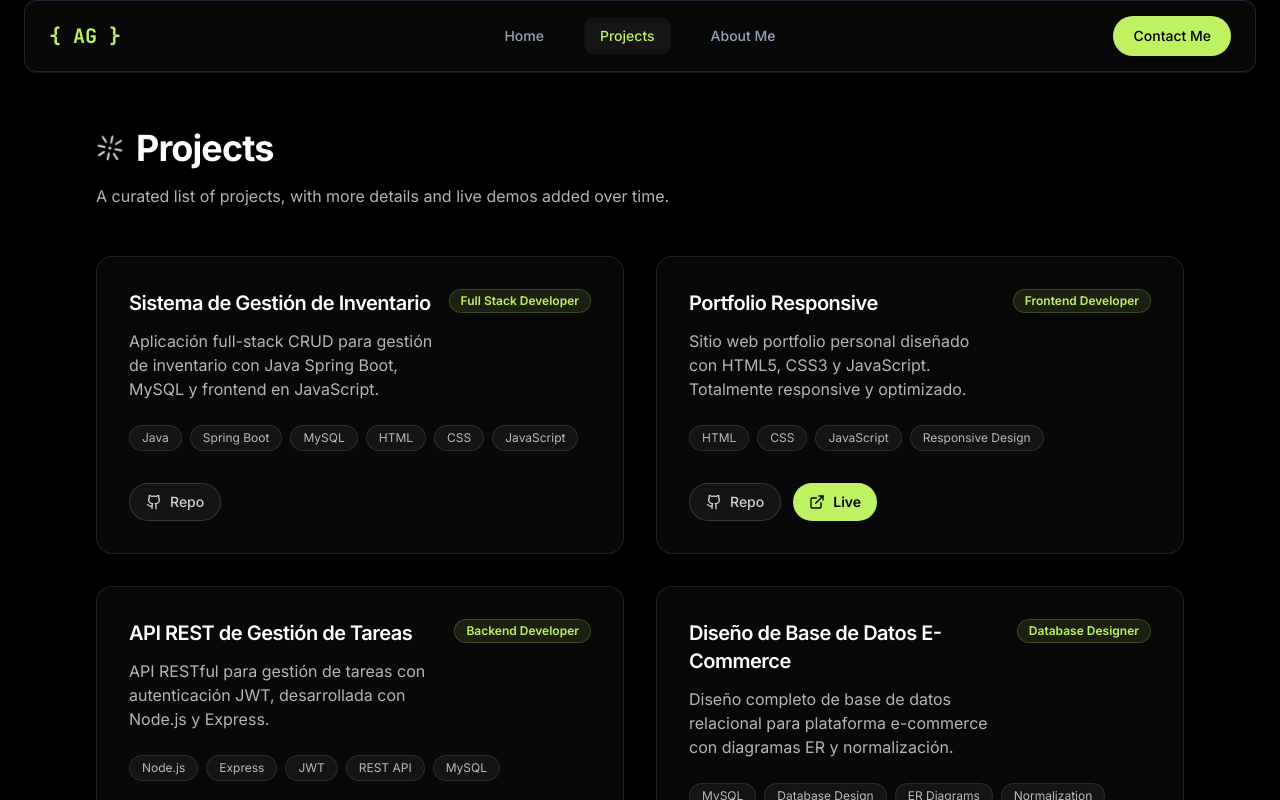
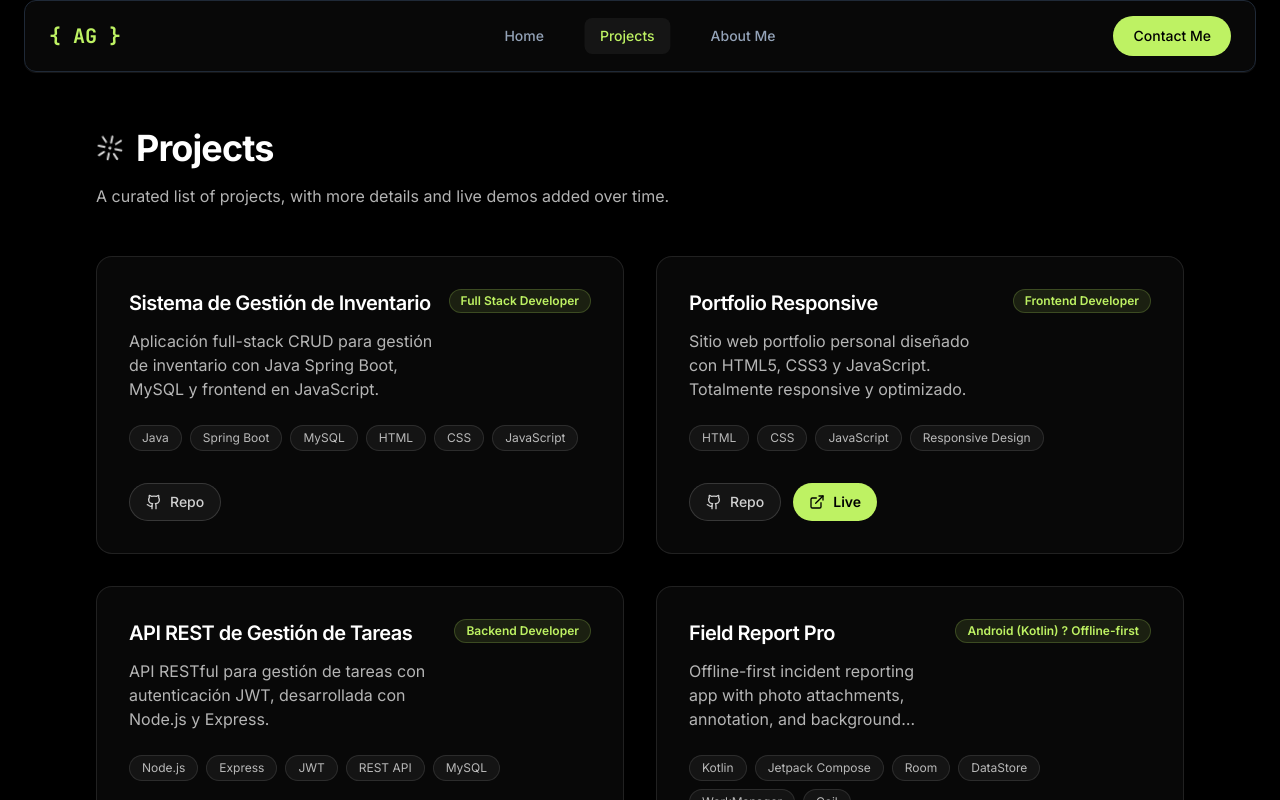
Before and after one commit to albertogalvez-dev/albertogalvez-dev.github.io, a Next.js app: page /projects in a window 1280 px wide. Shown: the top 800 px of the page. Built offline with nearby package versions, Linux system fonts and the light colour scheme.

Commit message:
Replace CMS project with Field Report Pro

```diff
--- a/content/projects.ts
+++ b/content/projects.ts
@@ -49,15 +49,24 @@ export const projects: Project[] = [
     },
     {
         id: 'project-4',
-        title: 'Diseño de Base de Datos E-Commerce',
+        title: 'Field Report Pro',
         shortDescription:
-            'Diseño completo de base de datos relacional para plataforma e-commerce con diagramas ER y normalización.',
-        role: 'Database Designer',
+            'Offline-first incident reporting app with photo attachments, annotation, and background sync.',
+        role: 'Android (Kotlin) ? Offline-first',
         featured: true,
-        tech: ['MySQL', 'Database Design', 'ER Diagrams', 'Normalization'],
-        repoUrl: 'https://github.com/albertogalvez-dev/TODO-add-repo-name', // TODO: Replace with actual repo
+        tech: [
+            'Kotlin',
+            'Jetpack Compose',
+            'Room',
+            'DataStore',
+            'WorkManager',
+            'Coil',
+            'Paparazzi',
+            'GitHub Actions',
+        ],
+        repoUrl: 'https://github.com/albertogalvez-dev/field-report-pro',
         liveUrl: undefined,
-        image: '/projects/project-4.png', // TODO: Add actual project screenshot
+        image: '/projects/field-report-pro.png',
     },
 ];
 
```
Also changed, not shown: public/projects/field-report-pro.png (added).
